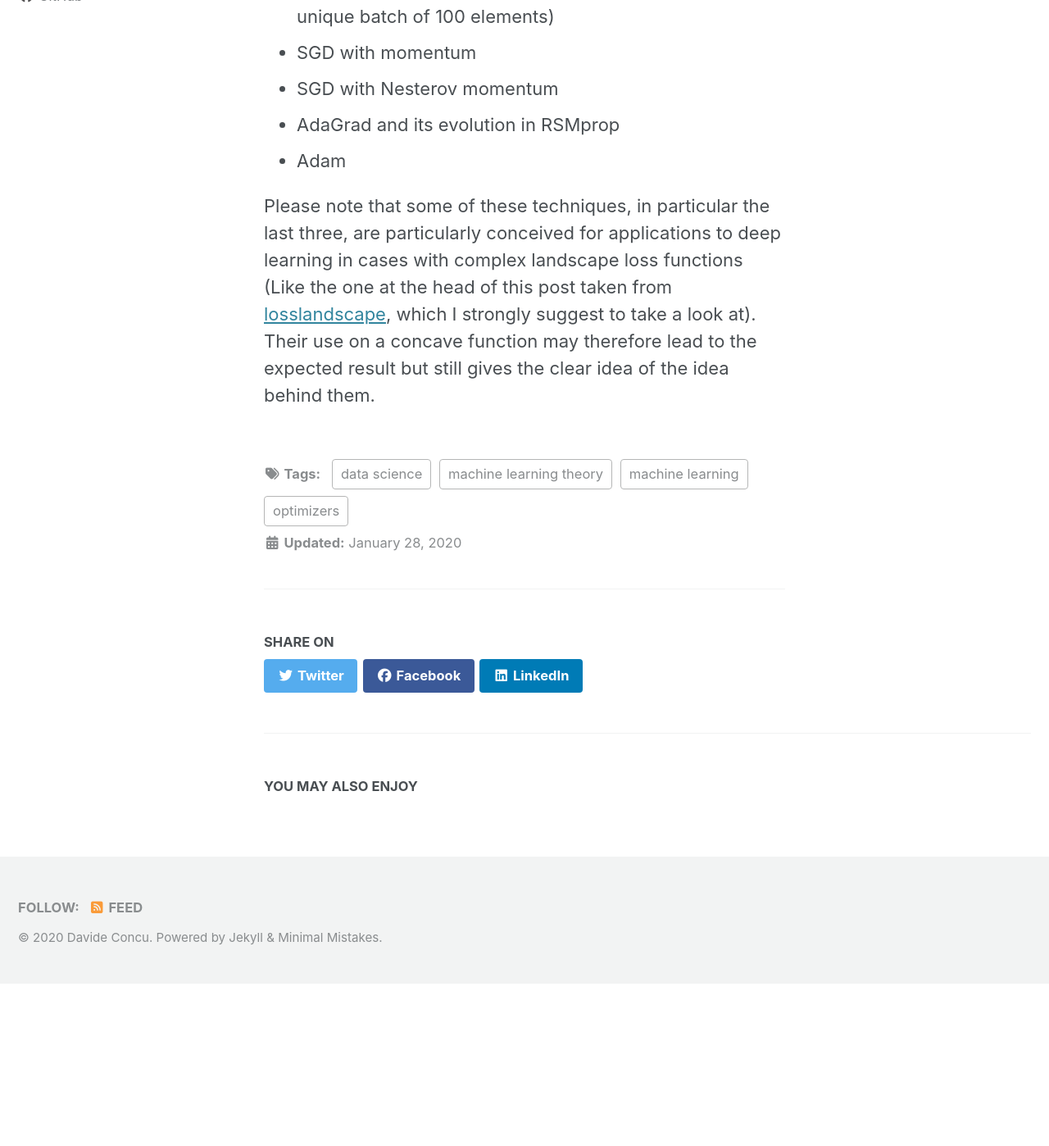
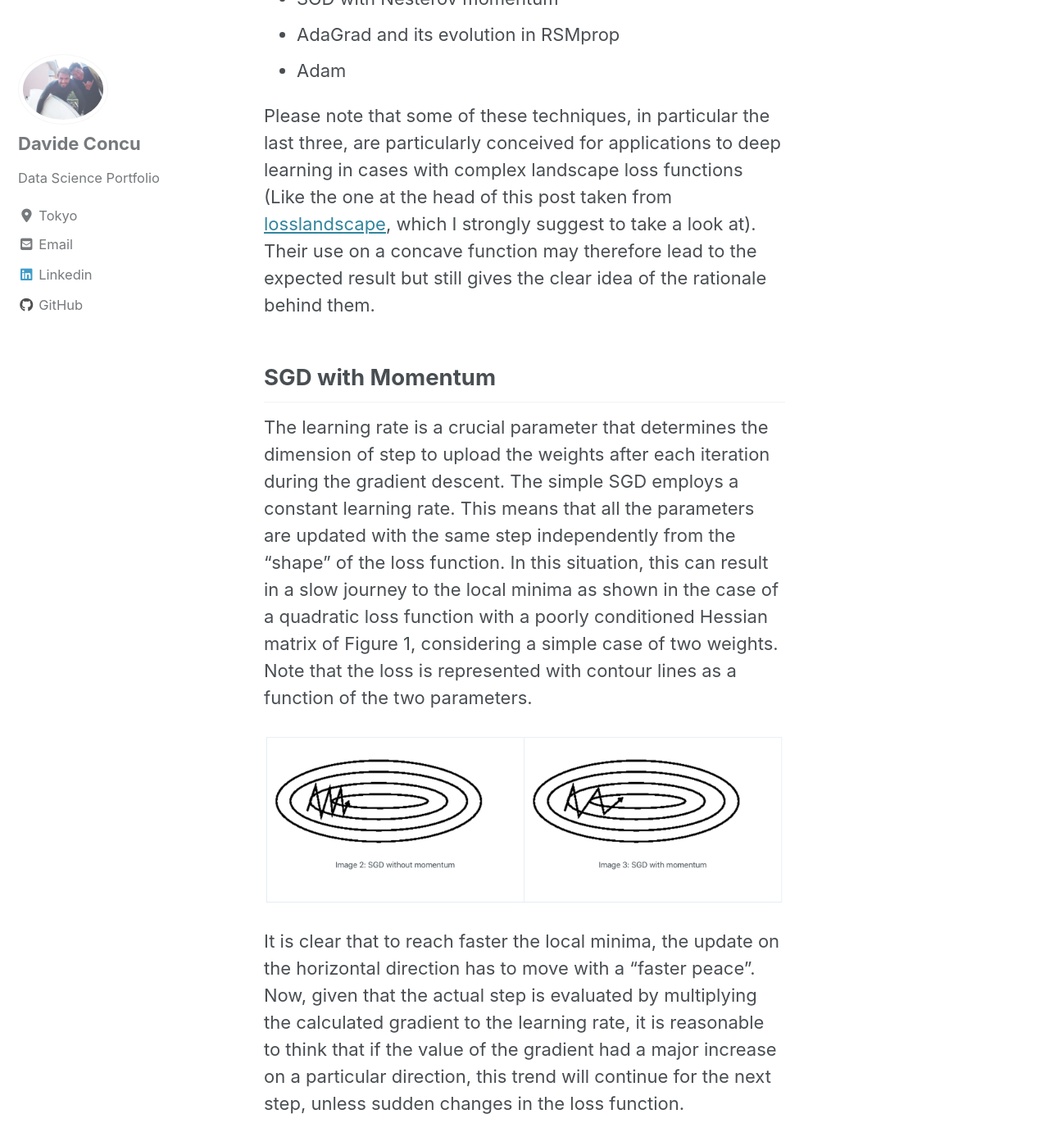
Before and after one commit to DavideDaz/EntuData, a Jekyll site: the page built from _posts/2020-01-28-OptimizersComparison.md, in a window 1280 px wide and 1400 px high, scrolled down 1439 px. Shown: the whole window at 82% size. Built offline with Jekyll 4.4.1, drawn with Linux system fonts in a browser that asks for light colours; cached includes are drawn as plain includes; nearby versions of some CDN libraries; before the commit the page ends 2639 px from its top, so only the background shows below that; some of the changed text lies outside the part shown.

Commit message:
Optimizer Comparison Draft2

```diff
--- a/_posts/2020-01-28-OptimizersComparison.md
+++ b/_posts/2020-01-28-OptimizersComparison.md
@@ -13,10 +13,18 @@ Rather than a very complex net and taking advantage of some assignment and simil
 
 In this post I will start from a simple quadratic regression to compare the most common Optimizers currently employed to train ML models:
 
-* SGD (Given the few amount of generated data I neglected the minibatch implementation, considering a unique batch of 100 elements)
-* SGD with momentum
+* SGD with Momentum
 * SGD with Nesterov momentum
 * AdaGrad and its evolution in RSMprop
 * Adam
 
-Please note that some of these techniques, in particular the last three, are particularly conceived for applications to deep learning in cases with complex landscape loss functions (Like the one at the head of this post taken from [losslandscape](https://losslandscape.com/[]), which I strongly suggest to take a look at). Their use on a concave function may therefore lead to the expected result but still gives the clear idea of the idea behind them.
+Please note that some of these techniques, in particular the last three, are particularly conceived for applications to deep learning in cases with complex landscape loss functions (Like the one at the head of this post taken from [losslandscape](https://losslandscape.com/), which I strongly suggest to take a look at). Their use on a concave function may therefore lead to the expected result but still gives the clear idea of the rationale behind them.
+
+
+## SGD with Momentum
+
+The learning rate is a crucial parameter that determines the dimension of step to upload the weights after each iteration during the gradient descent. The simple SGD employs a constant learning rate. This means that all the parameters are updated with the same step independently from the "shape" of the loss function. In this situation, this can result in a slow journey to the local minima as shown in the case of a quadratic loss function with a poorly conditioned Hessian matrix of Figure 1, considering a simple case of two weights. Note that the loss is represented with contour lines as a function of the two parameters.
+
+<img src="{{ site.url }}{{ site.baseurl }}/OptimizerComparison/MomentumandSGD.png" alt="Simple SGD(left) and SGD with momentum(right)">
+
+It is clear that to reach faster the local minima, the update on the horizontal direction has to move with a "faster peace". Now, given that the actual step is evaluated by multiplying the calculated gradient to the learning rate, it is reasonable to think that if the value of the gradient had a major increase on a particular direction, this trend will continue for the next step, unless sudden changes in the loss function.
```
Also changed, not shown: OptimizerComparison/Momentum.png (added), OptimizerComparison/MomentumandSGD.png (added), 1 other file.
